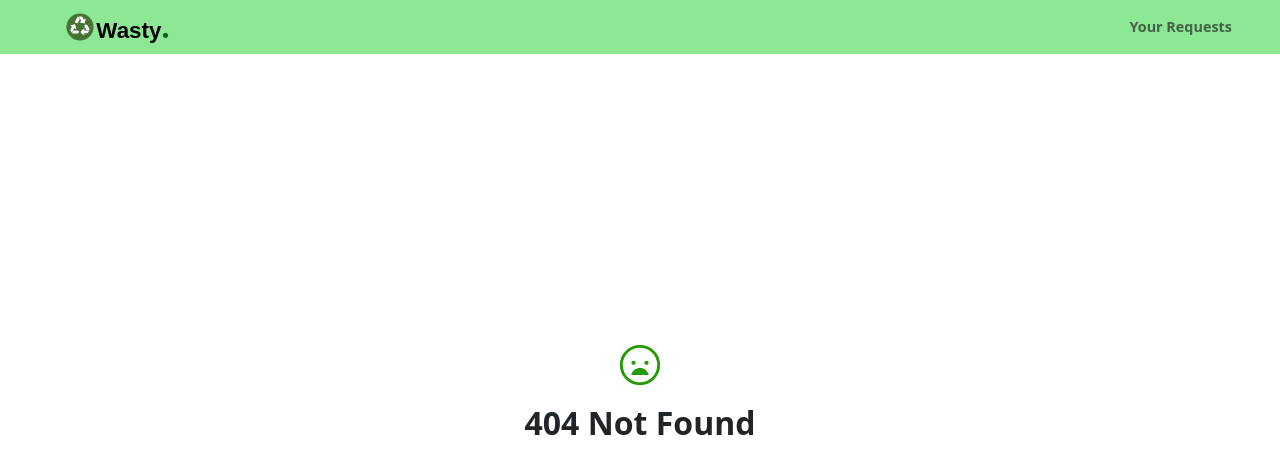
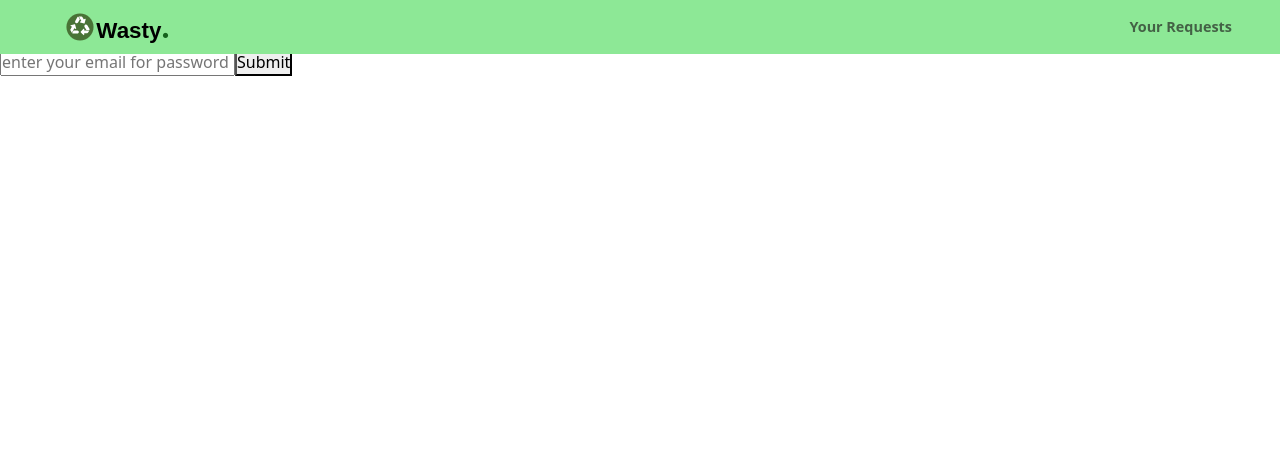
Before and after one commit to Samuel-Asare/Hackathon_wasty_app, a React (Vite) app: page /forgot-password in a window 1280 px wide. Before the commit this address had no page. Shown: the top 474 px of the page. Built offline with nearby package versions, Linux system fonts and the light colour scheme.

Commit message:
added the forgot password functionality. Needs styling

```diff
--- a/src/Components/Pages/Auth/Login.jsx
+++ b/src/Components/Pages/Auth/Login.jsx
@@ -75,14 +75,13 @@ const Login = () => {
           {/* alternative step */}
           <div className="alternative_step">
             <p>Did you forget your password?</p>
-            <Link>Reset Password</Link>
+            <Link to="forgot-password">Reset Password</Link>
           </div>
 
           {/* login Btn */}
 
           <Link className="signup_btn" to="/signup">
-            {" "}
-            Sign Up{" "}
+            Sign Up
           </Link>
         </div>
       </div>
--- a/src/Components/Pages/Auth/Sign_Up.jsx
+++ b/src/Components/Pages/Auth/Sign_Up.jsx
@@ -121,7 +121,7 @@ const SignUp = () => {
           {/* login Btn */}
 
           <Link className="login_btn" to="/login">
-            Login{" "}
+            Login
           </Link>
         </div>
       </div>
--- /dev/null
+++ b/src/Components/Pages/forgotPassword/forgotPassword.jsx
@@ -0,0 +1,51 @@
+import { useState } from "react";
+
+import axios from "axios";
+
+const ForgotPassword = () => {
+  const [error, setError] = useState("");
+  const [msg, setMsg] = useState("");
+  const [email, setEmail] = useState();
+
+  const handleSubmit = async (e) => {
+    e.preventDefault();
+
+    try {
+      const res = await axios.post(
+        " https://hackathon-waste-api.onrender.com/api/auth/password-reset",
+        { email }
+      );
+      console.log(res.data);
+      setMsg(res.data.message);
+    } catch (error) {
+      if (
+        error.response &&
+        error.response.status >= 400 &&
+        error.response.status <= 500
+      ) {
+        setError(error.response.data.message);
+        setMsg("");
+      }
+    }
+  };
+
+  return (
+    <div className="forgot-password">
+      <form onSubmit={handleSubmit}>
+        <h1>Forgot Password</h1>
+        <input
+          type="email"
+          placeholder="enter your email for password reset"
+          className="input"
+          onChange={(e) => setEmail(e.target.value)}
+        />
+
+        <button type="submit">Submit</button>
+        {error && <span style={{ color: "red" }}>{error}</span>}
+        {msg && <span style={{ color: "red" }}>{msg}</span>}
+      </form>
+    </div>
+  );
+};
+
+export default ForgotPassword;
--- /dev/null
+++ b/src/Components/Pages/passwordReset/PasswordReset.jsx
@@ -0,0 +1,77 @@
+import { useEffect, useState } from "react";
+import { useNavigate, useParams } from "react-router-dom";
+import axios from "axios";
+
+const PasswordReset = () => {
+  const [validUrl, setValidUrl] = useState(false);
+  const [password, setPassword] = useState("");
+  const [msg, setMsg] = useState("");
+  const [error, setError] = useState("");
+  const param = useParams();
+  const navigate = useNavigate();
+
+  useEffect(() => {
+    const verifyUrl = async () => {
+      try {
+        await axios.get(
+          ` https://file-server-api.onrender.com/api/auth/password-reset/${param.id}/${param.token}`
+        );
+        setValidUrl(true);
+      } catch (error) {
+        setValidUrl(false);
+      }
+    };
+    verifyUrl();
+  }, [param]);
+
+  const handleSubmit = async (e) => {
+    e.preventDefault();
+    try {
+      const res = await axios.post(
+        ` https://hackathon-waste-api.onrender.com/api/v1/auth/password-reset/${param.id}/${param.token}`,
+        { password }
+      );
+      setMsg(res.data.message);
+      setError("");
+      navigate("/login");
+    } catch (error) {
+      if (
+        error.response &&
+        error.response.status >= 400 &&
+        error.response.status <= 500
+      ) {
+        setError(error.response.data.message);
+        setMsg("");
+      }
+    }
+  };
+  return (
+    <div className="password-reset">
+      <>
+        {validUrl ? (
+          <div className="container">
+            <h1>Add new Password</h1>
+            <form action="">
+              <input
+                type="password"
+                placeholder="password"
+                className="input"
+                value={password}
+                onChange={(e) => setPassword(e.target.value)}
+              />
+              {error && <span style={{ color: "red" }}>{error}</span>}
+              {msg && <span style={{ color: "red" }}>{msg}</span>}
+              <button type="submit" onClick={handleSubmit}>
+                Submit
+              </button>
+            </form>
+          </div>
+        ) : (
+          <div>404 not found</div>
+        )}
+      </>
+    </div>
+  );
+};
+
+export default PasswordReset;
--- a/src/Routes.jsx
+++ b/src/Routes.jsx
@@ -10,20 +10,30 @@ import NotFound from "./Components/Pages/404/NotFound";
 import SubmittedRequests from "./Components/Pages/YourSubmittedRequests/SubmittedRequests";
 import { useContext } from "react";
 import { AuthContext } from "./Context/AuthContext/AuthContext";
+import ForgotPassword from "./Components/Pages/forgotPassword/forgotPassword";
+import PasswordReset from "./Components/Pages/passwordReset/PasswordReset";
 
 const MyRoutes = () => {
-  const {user}=useContext(AuthContext)
+  const { user } = useContext(AuthContext);
   return (
     <div>
       <Routes>
         <Route path="/" element={<HomePage />} />
         <Route path="/login" element={<Login />} />
         <Route path="/signup" element={<SignUp />} />
-        <Route path="/request" element={user?<RequestPage />:<Login />} />
-        <Route path="/review" element={user?<MainReviewPage />:<Login />} />
-        <Route path="/completed" element={user?<CompletedRequest />:<Login />} />
+        <Route path="/request" element={user ? <RequestPage /> : <Login />} />
+        <Route path="/review" element={user ? <MainReviewPage /> : <Login />} />
+        <Route
+          path="/completed"
+          element={user ? <CompletedRequest /> : <Login />}
+        />
         <Route path="api/auth/:id/verify/:token" element={<Email />} />
-        <Route path="/submittedrequests" element={user?<SubmittedRequests />:<Login />} />
+        <Route path="/forgot-password" element={<ForgotPassword />} />
+        <Route path="/password-reset/:id/:token" element={<PasswordReset />} />
+        <Route
+          path="/submittedrequests"
+          element={user ? <SubmittedRequests /> : <Login />}
+        />
         <Route path="*" element={<NotFound />} />
       </Routes>
     </div>
```
